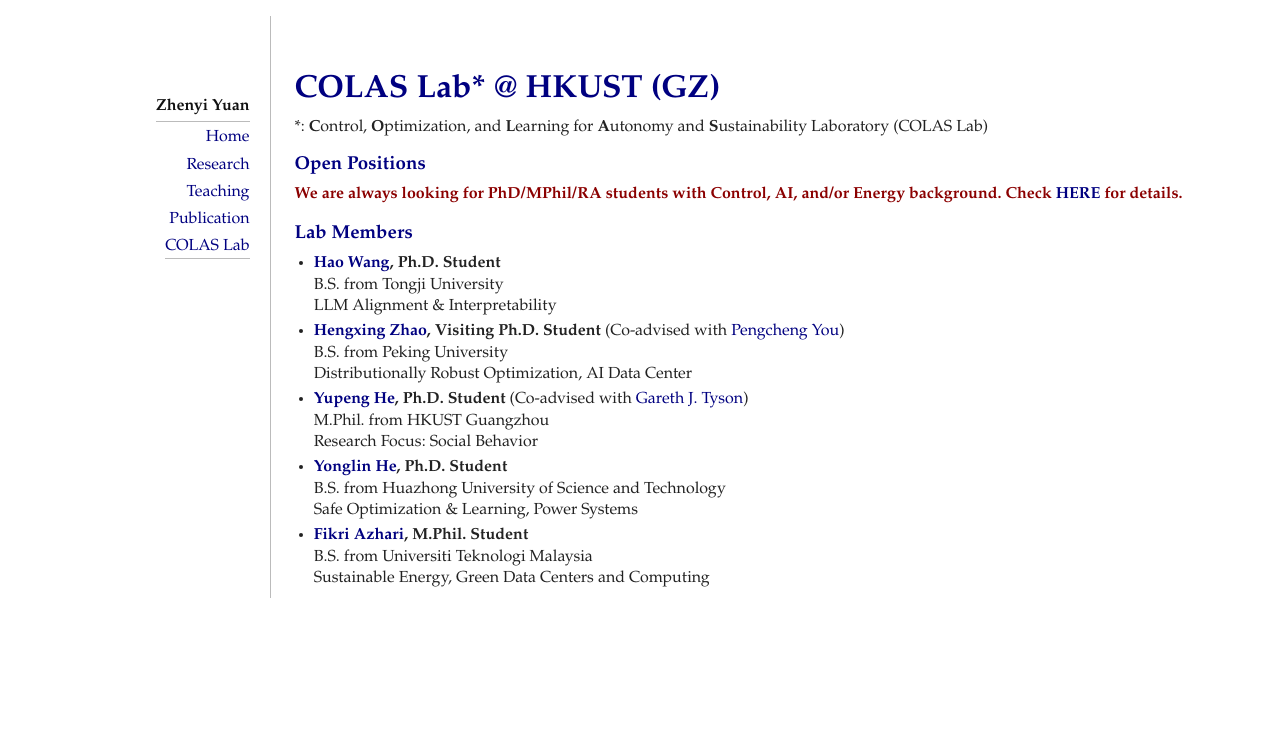
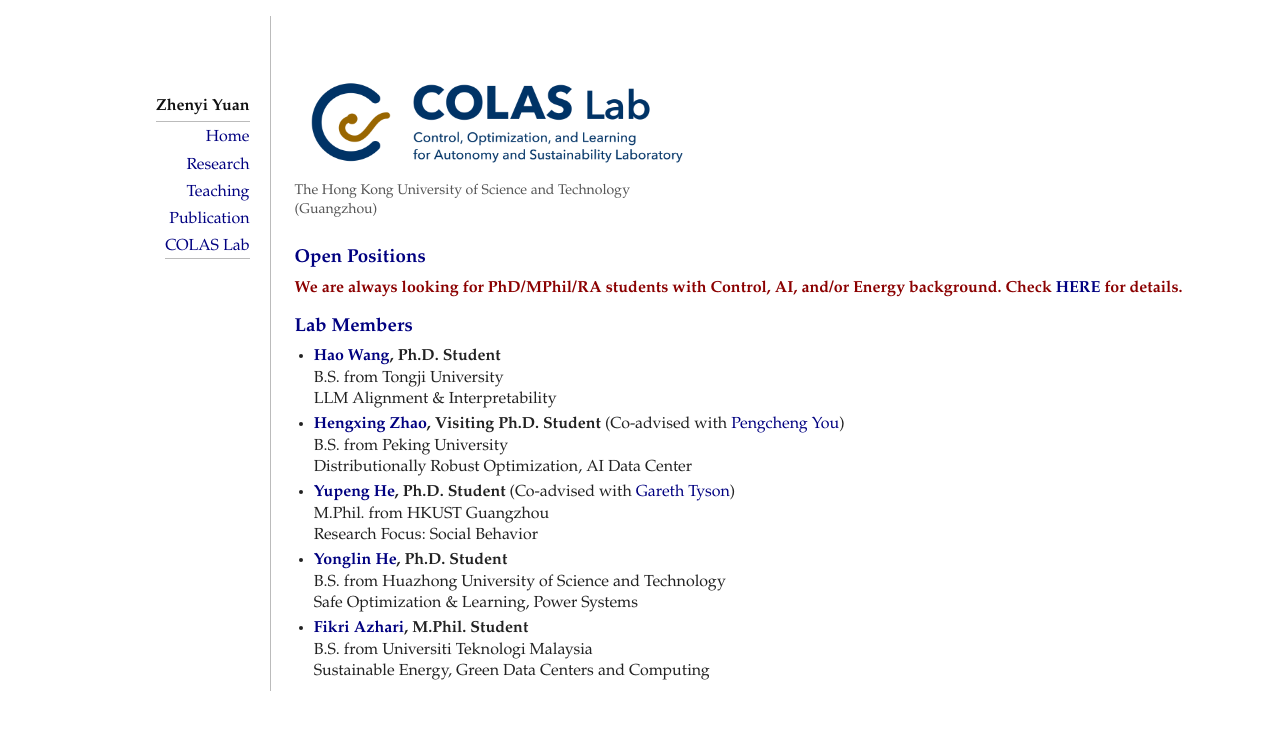
Before and after one commit to yuanzh21/yuanzh21.github.io, a plain HTML site: page team.html in a window 1280 px wide. Drawn offline with Linux system fonts and the light colour scheme.

Commit message:
update lab logo

```diff
--- a/jemdoc.css
+++ b/jemdoc.css
@@ -437,3 +437,48 @@ table.research-presentations td:first-child {
     padding: 0.9rem;
   }
 }
+
+/* COLAS Lab identity */
+.lab-header {
+  width: 100%;
+  max-width: 400px;
+  margin: 0.6rem 0 1.4rem;
+}
+
+.colas-logo {
+  display: block;
+  width: 100%;
+  max-width: 400px;
+  height: auto;
+}
+
+.lab-affiliation {
+  margin: 0.25rem 0 0;
+  color: #555;
+  font-size: 0.88rem;
+  text-align: left;
+}
+
+.visually-hidden {
+  position: absolute !important;
+  width: 1px !important;
+  height: 1px !important;
+  padding: 0 !important;
+  margin: -1px !important;
+  overflow: hidden !important;
+  clip: rect(0, 0, 0, 0) !important;
+  white-space: nowrap !important;
+  border: 0 !important;
+}
+
+@media screen and (max-width: 760px) {
+  .lab-header {
+    margin-top: 0.2rem;
+    margin-bottom: 1.1rem;
+  }
+
+  .lab-affiliation {
+    font-size: 0.85rem;
+    text-align: left;
+  }
+}
--- a/team.html
+++ b/team.html
@@ -21,9 +21,10 @@
 <div class="menu-item"><a href="team.html" class="current">COLAS Lab</a></div>
 </td>
 <td id="layout-content">
-<div id="toptitle">
-<h1> COLAS Lab* @ HKUST (GZ) </h1>
-*: <b>C</b>ontrol, <b>O</b>ptimization, and <b>L</b>earning for <b>A</b>utonomy and <b>S</b>ustainability Laboratory (COLAS Lab)
+<div id="toptitle" class="lab-header">
+<h1 class="visually-hidden">COLAS Lab at HKUST (Guangzhou)</h1>
+<img class="colas-logo" src="COLAS_Lab_logo.png" alt="COLAS Lab — Control, Optimization, and Learning for Autonomy and Sustainability Laboratory" />
+<p class="lab-affiliation">The Hong Kong University of Science and Technology (Guangzhou)</p>
 </div>
 
 <!--<h3>Research Mission</h3> -->
@@ -53,7 +54,7 @@ B.S. from Peking University <br />
 Distributionally Robust Optimization, AI Data Center
   </li>
 <li>
-<b> <a href="" target=&ldquo;blank&rdquo;>Yupeng He</a>, Ph.D. Student </b> (Co-advised with <a href="https://tysong.github.io/" target=&ldquo;blank&rdquo;>Gareth J. Tyson</a>) <br />
+<b> <a href="" target=&ldquo;blank&rdquo;>Yupeng He</a>, Ph.D. Student </b> (Co-advised with <a href="https://tysong.github.io/" target=&ldquo;blank&rdquo;>Gareth Tyson</a>) <br />
   M.Phil. from HKUST Guangzhou <br />
   Research Focus: Social Behavior
 </li>
```
Also changed, not shown: COLAS_Lab_logo.png (added).
